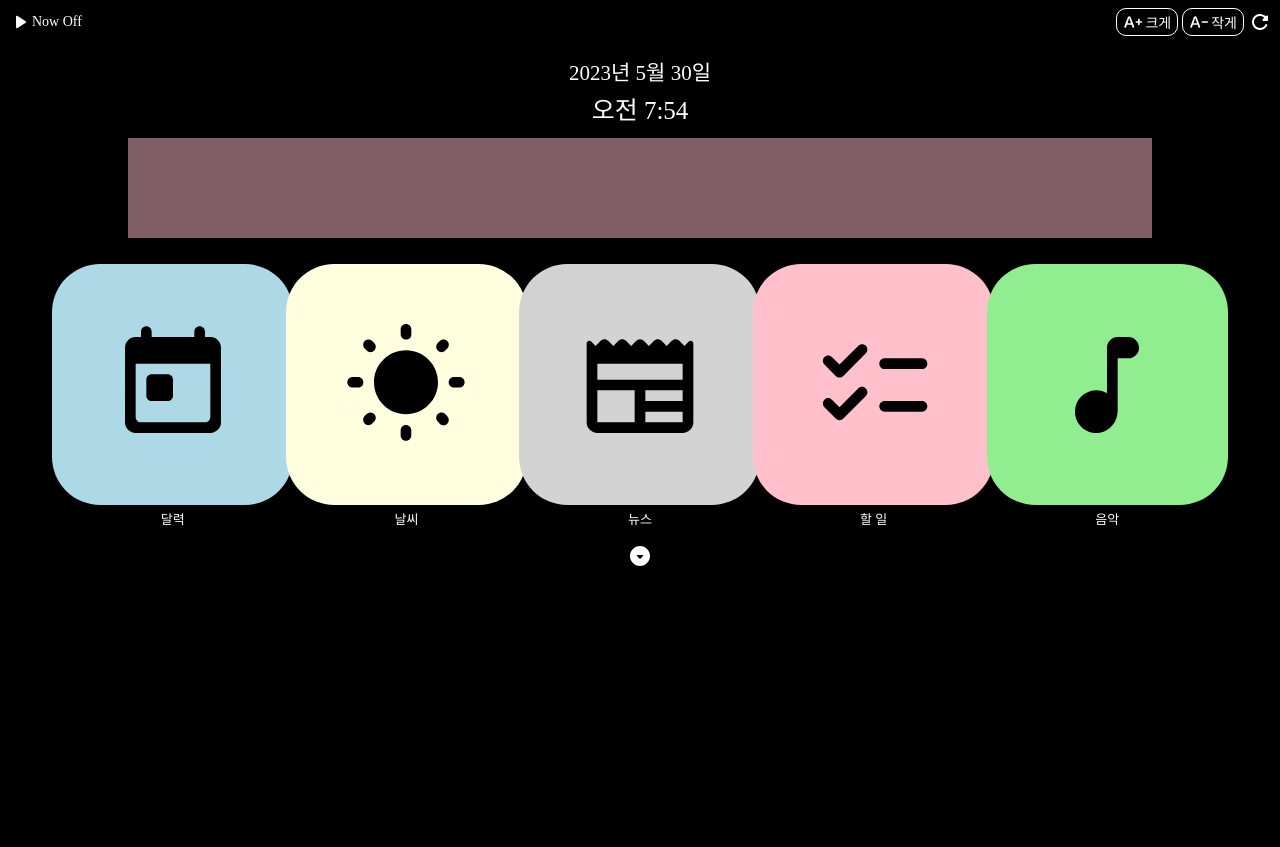
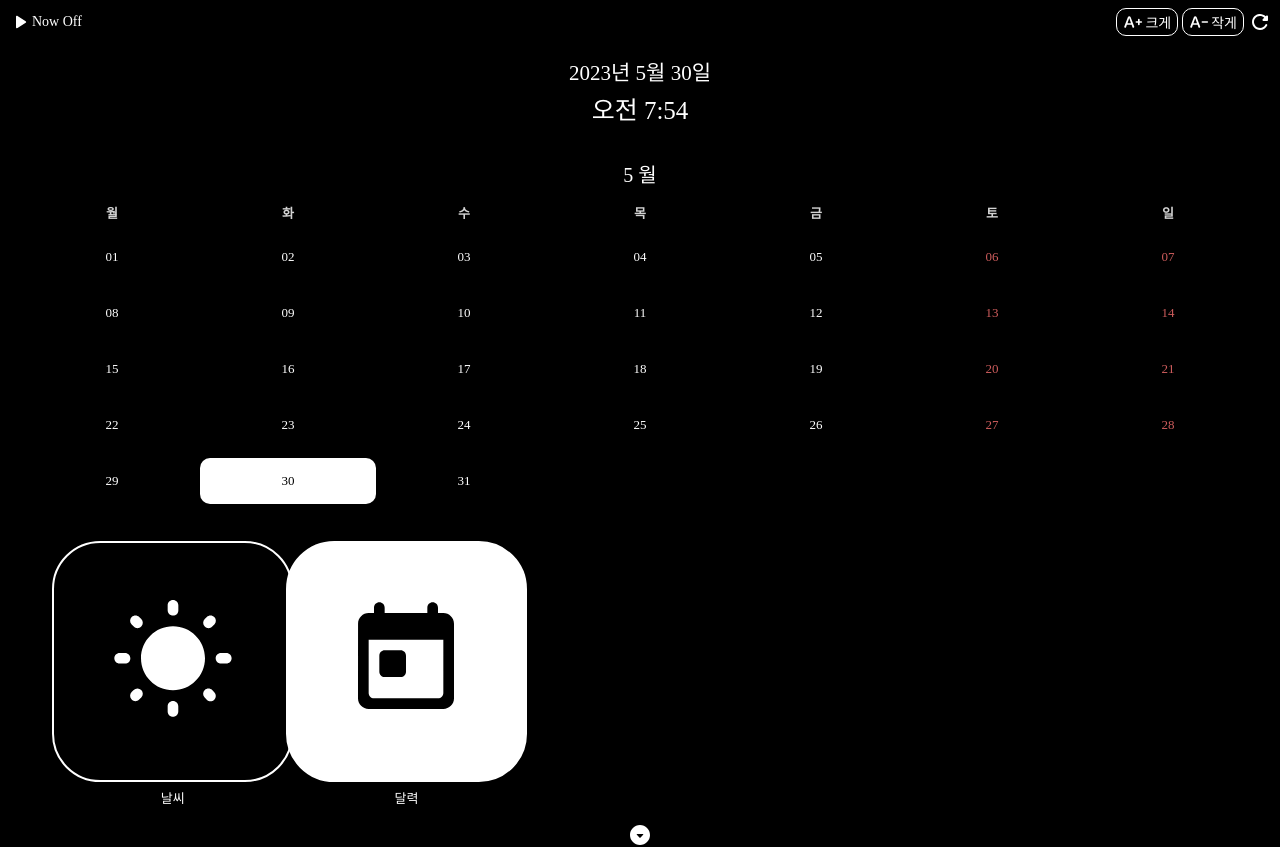
Before and after one commit to wkkyu088/smartmirror_adaptive_ui, a React (Create React App) app: page / in a window 1280 px wide. Both pictures are taken after a click on the button 406 px from the left and 384 px from the top of the page. Before the commit the page ends 800 px from the top, so only its background shows below. Built offline with nearby package versions, Linux system fonts and the light colour scheme; no server answers; a web font is replaced by a local one.

Commit message:
날씨 위젯, 캘린더 위젯 추가

```diff
--- a/src/App.tsx
+++ b/src/App.tsx
@@ -105,7 +105,7 @@ const App: React.FC = () => {
           <CustomIconButton onClick={onReset}><RefreshIcon sx={{fontSize: '24px'}} /></CustomIconButton>
         </Stack>
       </Stack>
-      <MainPage age={age2} pos={pos} gender={gender} fontScale={fontScale} fontSize={fontSize} />
+      <MainPage fontScale={fontScale} fontSize={fontSize} />
       <CustomIconButton onClick={() => {
         setGender(gender==="Male" ? "Female" : "Male");
         setAge2(age2+30<100 ? age2+30 : age2);
--- a/src/MainPage.tsx
+++ b/src/MainPage.tsx
@@ -2,22 +2,23 @@ import React, { useState, useEffect } from 'react';
 import { styled, Box, Stack, Grid, IconButton } from '@mui/material/'
 import CalendarIcon from '@mui/icons-material/TodayRounded';
 import WeatherIcon from '@mui/icons-material/WbSunnyRounded';
-import NewsIcon from '@mui/icons-material/NewspaperRounded';
-import ChecklistIcon from '@mui/icons-material/ChecklistRounded';
-import MusicIcon from '@mui/icons-material/MusicNoteRounded';
 
-const MainPage: React.FC<{age: number, pos: number, gender: string, fontScale: number, fontSize: number}> = ({age, pos, gender, fontScale, fontSize}) => {
-    const ageList = ['(0-2)', '(4-6)', '(8-12)', '(15-20)', '(25-32)', '(38-43)', '(48-53)', '(60-100)']
+import CalendarWidget from './components/CalendarWidget';
+import WeatherWidget from './components/WeatherWidget';
 
+const MainPage: React.FC<{fontScale: number, fontSize: number}> = ({fontScale, fontSize}) => {
+    // const ageList = ['(0-2)', '(4-6)', '(8-12)', '(15-20)', '(25-32)', '(38-43)', '(48-53)', '(60-100)']
     const [screenWidth, setScreenWidth] = useState<number>(window.innerWidth);
     const [currentTime, setCurrentTime] = useState(new Date());
+    const [widget, setWidget] = useState(0);
 
+    const widgetList = [
+        <WeatherWidget fontSize={fontSize} fontScale={fontScale} />,
+        <CalendarWidget fontSize={fontSize} fontScale={fontScale} />,
+    ]
     const iconList = [
-        { name: '달력', component: CalendarIcon, color: 'lightblue' },
-        { name: '날씨', component: WeatherIcon, color: 'lightyellow' },
-        { name: '뉴스', component: NewsIcon, color: 'lightgray' },
-        { name: '할 일', component: ChecklistIcon, color: 'pink' },
-        { name: '음악', component: MusicIcon, color: 'lightgreen' },
+        { name: '날씨', component: WeatherIcon},
+        { name: '달력', component: CalendarIcon},
     ]
 
     // Update current time every second
@@ -46,19 +47,19 @@ const MainPage: React.FC<{age: number, pos: number, gender: string, fontScale: n
         <Body alignItems="center">
             <TransBox sx={{fontSize: `${(fontSize-4)*fontScale}px`}}>{currentTime.toLocaleDateString('ko-KR', { year: 'numeric', month: 'long', day: 'numeric' })}</TransBox>
             <TransBox sx={{fontSize: `${(fontSize)*fontScale}px`}}>{currentTime.toLocaleTimeString('ko-KR', { hour: 'numeric', minute: 'numeric', hour12: true })}</TransBox>
-            <GenderBox alignItems="center" justifyContent="center" sx={{backgroundColor: gender==='Male' ? 'lightblue' : 'pink',}} />
-            {/* <TransBox sx={{fontSize: `${(fontSize-10)*fontScale}px`}}>Pos: {pos}px, Age: {age}, Gender: {gender}</TransBox>
-            <TransBox sx={{fontSize: `${(fontSize-10)*fontScale}px`, paddingY: '10px'}}>FontScale: {fontScale}, FontSize: {fontSize}</TransBox> */}
+            {widgetList[widget]}
             <Grid container spacing={1} p={2} maxWidth="lg">
                 {
                     iconList.map((icon, i) => {
                         const IconComponent = icon.component;
                         return <Grid item key={i} xs={fontScale===1 ? 12/5 : fontScale===1.2 ? 12/4 : 12/3}>
-                            <Stack alignItems="center" spacing={0.5}>
-                                <IconBox sx={{
-                                    backgroundColor: icon.color,
-                                    width: `${fontScale===1 ? screenWidth/5-15 : fontScale===1.2 ? screenWidth/4-15 : screenWidth/3-15}px`,
-                                    height: `${fontScale===1 ? screenWidth/5-15 : fontScale===1.2 ? screenWidth/4-15 : screenWidth/3-15}px`,}}
+                            <Stack alignItems="center" spacing={fontScale===1 ? 0.8 : fontScale===1.2 ? 1 : 1.5}>
+                                <IconBox onClick={() => setWidget(i)} sx={{
+                                    width: `${fontScale===1 ? screenWidth/5-15 : fontScale===1.2 ? screenWidth/4-20 : screenWidth/3-25}px`,
+                                    height: `${fontScale===1 ? screenWidth/5-15 : fontScale===1.2 ? screenWidth/4-20 : screenWidth/3-25}px`,
+                                    color: widget===i ? 'black' : 'white',
+                                    backgroundColor: widget===i ? 'white' : 'transparent',
+                                    }}
                                 >
                                     <IconComponent sx={{fontSize: `${fontScale===1 ? screenWidth/5/2 : fontScale===1.2 ? screenWidth/4/2 : screenWidth/3/2}px`}} />
                                 </IconBox>
@@ -74,32 +75,23 @@ const MainPage: React.FC<{age: number, pos: number, gender: string, fontScale: n
 
 const Body = styled(Stack)(() => ({
     width: '100%',
-    // height: '400px',
     color: 'white',
     marginTop: '10px',
 }));
 
 const TransBox = styled(Box)(() => ({
-    transition: 'font-size 0.6s ease-in-out',
+    transition: 'all 0.6s ease-in-out',
     padding: '2px',
 }));
 
-const GenderBox = styled(Stack)(() => ({
-    width: '80%',
-    opacity: 0.5,
-    margin: '10px',
-    height: '100px',
-    transition: 'background-color 0.6s ease-in-out'
-}));
-
 const IconBox = styled(IconButton)(() => ({
-    color: 'black',
+    border: '2px solid white',
     borderRadius: '20%',
     transition: 'all 0.6s ease-in-out',
     '&:hover': {
         transform: 'scale(1.1)',
-        color: 'white',
-        // backgroundColor: 'white',
+        color: 'black',
+        backgroundColor: 'white',
     },
 }));
 
--- /dev/null
+++ b/src/components/CalendarWidget.tsx
@@ -0,0 +1,85 @@
+import React, { useState } from 'react'
+import { Box, Stack } from '@mui/material/'
+
+import Calendar from 'react-calendar';
+import moment from 'moment';
+
+const CalendarWidget: React.FC<{fontScale: number, fontSize: number}> = ({fontScale, fontSize}) => {
+    const [date, setDate] = useState(new Date());
+
+    return (
+        <Stack alignItems="center" mx={2} my={1} p={1}>
+            <Box sx={{fontSize: `${(fontSize-5)*fontScale}px`, paddingY: '15px', fontFamily: 'PretendardB'}}>{moment(date).format('M 월')}</Box>
+            <div>
+                <Calendar
+                    className={'react-calendar'}
+                    value={date}
+                    locale="ko-KO"
+                    nextLabel={null}
+                    prevLabel={null}
+                    next2Label={null}
+                    prev2Label={null}
+                    formatDay={(locale, date) => moment(date).format('DD')}
+                    formatMonth={(locale, date) => moment(date).format('MMM')}
+                    showNeighboringMonth={false}
+                    showNavigation={false}
+                />
+                <style>{`
+                    .calendar-widget {
+                        background: transparent;
+                        font-family: 'Pretendard';
+                    }
+
+                    .react-calendar__month-view__weekdays {
+                        text-align: center;
+                        font-weight: bold;
+                    }
+
+                    .react-calendar__month-view__weekdays__weekday {
+                        text-decoration: none;
+                        padding-bottom: 0.5em;
+                        font-size: ${(fontSize-12) * fontScale}px;
+                        color: lightgrey;
+                        font-family: 'Pretendard';
+                    }
+
+                    .react-calendar__month-view__weekdays__weekday abbr {
+                        text-decoration: none;
+                    }
+
+                    .react-calendar__month-view__days__day {
+                        color: white;
+                    }
+
+                    .react-calendar__month-view__days__day--now {
+                        color: purple;
+                    }
+
+                    .react-calendar__month-view__days__day--weekend {
+                        color: indianred;
+                    }
+
+                    .react-calendar__tile {
+                        font-size: ${(fontSize-12) * fontScale}px;
+                        max-width: 100%;
+                        margin: 5px 0;
+                        padding: 15px;
+                        background: none;
+                        text-align: center;
+                        border: none;
+                        font-family: 'Pretendard';
+                    }
+
+                    .react-calendar__tile--now {
+                        background: white;
+                        border-radius: 10px;
+                        color: black;
+                        text-deration: underline;
+                    }
+                `}</style>
+            </div>
+        </Stack>
+    );
+};
+
+export default CalendarWidget;
--- /dev/null
+++ b/src/components/WeatherWidget.tsx
@@ -0,0 +1,141 @@
+import React, { useState, useEffect } from 'react'
+import axios from 'axios';
+import { WiDaySunny, WiCloudy, WiDayCloudy, WiRain, WiSnow, WiNightClear, WiNightCloudy, WiNightAltRain } from 'react-icons/wi';
+import { Box, Stack, Grid } from '@mui/material/'
+import { FadeLoader } from 'react-spinners';
+
+const WeatherWidget: React.FC<{fontScale: number, fontSize: number}> = ({fontScale, fontSize}) => {
+    const api = {
+        key: "bd5cf52571826a90733a70b8c519da0b",
+        base: "https://api.openweathermap.org/data/2.5/",
+    };
+    const city = "Seoul";
+    const url = `${api.base}weather?q=${city}&appid=${api.key}&units=metric&lang=kr`;
+
+    const getWeatherData = async () => {
+        try {
+          const response = await axios.get(url);
+          return response.data;
+        } catch (error) {
+          console.error('Error fetching weather data:', error);
+          return null;
+        }
+    };
+
+    interface WeatherData {
+        weather: {
+          main: string;
+          description: string;
+          icon: string;
+        }[];
+        main: {
+          temp: number;
+          feels_like: number;
+          temp_min: number;
+          temp_max: number;
+        };
+    }
+
+    const [weatherData, setWeatherData] = useState<WeatherData | null>(null);
+
+    useEffect(() => {
+      const fetchWeatherData = async () => {
+        const data = await getWeatherData();
+        setWeatherData(data);
+      };
+
+      fetchWeatherData();
+    }, [city]);
+
+    if (!weatherData) {
+      return <Box p={2} sx={{transform: `scale(${fontScale===1 ? 0.5 : fontScale===1.2 ? 0.8 : 1.2})`}}>
+          <FadeLoader color="white" />
+        </Box>
+    }
+
+    const { main, description, icon } = weatherData.weather[0];
+    const { temp, feels_like, temp_min, temp_max } = weatherData.main;
+
+    const getIcon = (code: string) => {
+        const isDaytime = code.includes('d');
+
+        switch (code.substring(0, 2)) {
+          case '01':
+            return isDaytime ? <WiDaySunny /> : <WiNightClear />;
+          case '02':
+            return isDaytime ? <WiDayCloudy /> : <WiNightCloudy />;
+          case '03':
+          case '04':
+            return <WiCloudy />;
+          case '09':
+            return <WiRain />;
+          case '10':
+            return isDaytime ? <WiDayCloudy /> : <WiNightAltRain />;
+          case '11':
+            return <WiRain />;
+          case '13':
+            return <WiSnow />;
+          default:
+            return null;
+        }
+    };
+
+    function translateMain(main: string): string {
+        switch (main) {
+          case 'Thunderstorm':
+            return '천둥 번개';
+          case 'Drizzle':
+            return '이슬비';
+          case 'Rain':
+            return '비';
+          case 'Snow':
+            return '눈';
+          case 'Mist':
+            return '안개';
+          case 'Smoke':
+            return '연기';
+          case 'Haze':
+            return '실안개';
+          case 'Dust':
+            return '먼지';
+          case 'Fog':
+            return '안개';
+          case 'Sand':
+            return '모래';
+          case 'Ash':
+            return '화산재';
+          case 'Squall':
+            return '돌풍';
+          case 'Tornado':
+            return '토네이도';
+          case 'Clear':
+            return '맑음';
+          case 'Clouds':
+            return '구름';
+          default:
+            return '';
+        }
+    }
+
+    return (
+        <Grid container alignItems="center" justifyContent='center' px={4} py={2}>
+            <Grid item xs={4} justifyContent='center'>
+                <Box sx={{fontSize: `${(fontSize+60)*fontScale}px`, padding: '30px 0 0 0', textAlign: 'center'}}>{getIcon(icon)}</Box>
+            </Grid>
+            <Grid item xs={8}>
+                <Stack>
+                    <Stack direction="row" alignItems="end" spacing={fontScale===1 ? 1 : fontScale===1.2 ? 1.5 : 2}>
+                        <Box sx={{fontSize: `${(fontSize+30)*fontScale}px`}}>{temp.toFixed(0)}º</Box>
+                        <Box sx={{fontSize: `${(fontSize-6)*fontScale}px`, paddingBottom: '10px'}}>{translateMain(main)}</Box>
+                    </Stack>
+                    <Stack direction="row" spacing={fontScale===1 ? 1.5 : fontScale===1.2 ? 2 : 2.5}>
+                        <Box sx={{fontSize: `${(fontSize-10)*fontScale}px`, paddingBottom: '10px'}}>{temp_max.toFixed(0)}º / {temp_min.toFixed(0)}º</Box>
+                        <Box sx={{fontSize: `${(fontSize-10)*fontScale}px`, paddingBottom: '10px'}}>체감온도 {feels_like.toFixed(0)}º</Box>
+                    </Stack>
+                </Stack>
+            </Grid>
+        </Grid>
+    );
+};
+
+export default WeatherWidget;
```
Also changed, not shown: package.json (+7 -1 lines), 1 other file (tests, documents, lock files or other folders).
